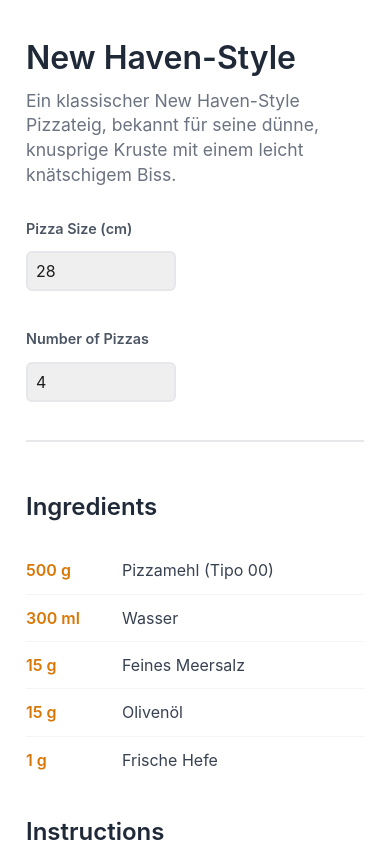
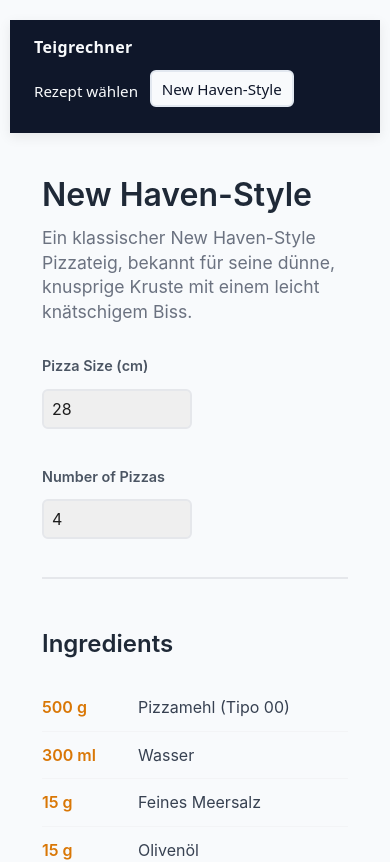
Before and after one commit to SoulKa/teigrechner, a Vue app: page / in a window 390 px wide. Shown: the top 862 px of the page. Built offline with nearby package versions, Linux system fonts and the light colour scheme.

Commit message:
with recipe select

```diff
--- a/src/App.vue
+++ b/src/App.vue
@@ -1,11 +1,29 @@
 <script setup lang="ts">
+import { ref } from 'vue'
 import RecipeDisplay from './components/RecipeDisplay.vue'
 import { Recipe } from './data/recipes'
+
+const recipes = [Recipe.NEW_HAVEN, Recipe.NEAPOLITAN] as const
+const selectedRecipe = ref<Recipe>(recipes[0])
 </script>
 
 <template>
   <div id="app">
-    <RecipeDisplay :recipe="Recipe.NEW_HAVEN" />
+    <header class="topbar">
+      <div class="brand">Teigrechner</div>
+      <label class="recipe-select">
+        <span>Rezept wählen</span>
+        <select v-model="selectedRecipe">
+          <option v-for="recipe in recipes" :key="recipe.name" :value="recipe">
+            {{ recipe.name }}
+          </option>
+        </select>
+      </label>
+    </header>
+
+    <main class="content">
+      <RecipeDisplay :recipe="selectedRecipe" />
+    </main>
   </div>
 </template>
 
@@ -16,7 +34,64 @@ import { Recipe } from './data/recipes'
   box-sizing: border-box;
 }
 
+body {
+  background: #f8fafc;
+}
+
 #app {
   min-height: 100vh;
+  color: #0f172a;
+}
+
+.topbar {
+  display: flex;
+  justify-content: space-between;
+  align-items: center;
+  padding: 1rem 1.5rem;
+  background: #0f172a;
+  color: #f8fafc;
+  box-shadow: 0 4px 12px rgba(0, 0, 0, 0.08);
+}
+
+.brand {
+  font-weight: 700;
+  letter-spacing: 0.02em;
+}
+
+.recipe-select {
+  display: flex;
+  align-items: center;
+  gap: 0.75rem;
+  font-size: 0.95rem;
+}
+
+.recipe-select select {
+  padding: 0.4rem 0.6rem;
+  border-radius: 0.375rem;
+  border: 2px solid #e2e8f0;
+  background: #f8fafc;
+  color: #0f172a;
+  font-size: 0.95rem;
+}
+
+.recipe-select select:focus {
+  outline: none;
+  border-color: #d97706;
+}
+
+.content {
+  padding: 2rem 1.5rem 3rem;
+}
+
+@media (max-width: 640px) {
+  .topbar {
+    flex-direction: column;
+    align-items: flex-start;
+    gap: 0.75rem;
+  }
+
+  .content {
+    padding: 1.5rem 1rem 2.5rem;
+  }
 }
 </style>
--- a/src/components/RecipeDisplay.vue
+++ b/src/components/RecipeDisplay.vue
@@ -1,5 +1,5 @@
 <script setup lang="ts">
-import { ref, computed } from 'vue'
+import { ref, computed, watch } from 'vue'
 import { Recipe, RecipeScaler } from '@/data/recipes'
 
 const props = defineProps<{
@@ -8,6 +8,19 @@ const props = defineProps<{
 
 const pizzaSize = ref(props.recipe.diameter)
 const pizzaCount = ref(props.recipe.portions)
+
+// Reset inputs when a different recipe is selected
+watch(
+  () => props.recipe,
+  (newRecipe) => {
+    const previousCount = pizzaCount.value
+    pizzaSize.value = newRecipe.diameter
+    // Keep pizza count aligned to the new recipe's default portions
+    // by snapping to the nearest multiple of the new default based on the prior count.
+    const multiple = Math.max(1, Math.round(previousCount / newRecipe.portions))
+    pizzaCount.value = newRecipe.portions * multiple
+  },
+)
 
 const scaledRecipe = computed(() =>
   RecipeScaler.scale(props.recipe, pizzaSize.value, pizzaCount.value),
@@ -56,9 +69,7 @@ const scaledRecipe = computed(() =>
             class="ingredient-item"
           >
             <div class="ingredient-text">
-              <span class="ingredient-amount"
-                >{{ entry.quantity.amount }} {{ entry.quantity.unit.symbol }}</span
-              >
+              <span class="ingredient-amount">{{ entry.quantity }}</span>
               <span class="ingredient-name">{{ entry.ingredient.name }}</span>
             </div>
           </li>
--- a/src/data/recipes.ts
+++ b/src/data/recipes.ts
@@ -20,10 +20,14 @@ export class Unit {
 }
 
 export class Ingredient {
-  constructor(
+  private static nextId = 1
+
+  public readonly id = Ingredient.nextId++
+
+  private constructor(
     public readonly name: string,
 
-    // Density in g/cm³. Optional; defaults to none
+    /** Density in g/cm³. Optional; defaults to none */
     public readonly density: number = 0,
   ) {}
 
@@ -76,6 +80,10 @@ export class IngredientQuantity {
   toString(): string {
     return `${this.quantity} ${this.ingredient.name}`
   }
+
+  multiply(factor: number): IngredientQuantity {
+    return new IngredientQuantity(this.ingredient, this.quantity.multiply(factor))
+  }
 }
 
 type Instruction = string | ((recipe: Recipe) => string)
@@ -106,10 +114,16 @@ export class Recipe {
     )
   }
 
+  getIngredient(ingredient: Ingredient): IngredientQuantity {
+    const iq = this.ingredients.find((iq) => iq.ingredient.id === ingredient.id)
+    if (iq === undefined) {
+      throw new Error(`Ingredient "${ingredient.name}" not found in recipe "${this.name}".`)
+    }
+    return iq
+  }
+
   getIngredientQuantity(ingredient: Ingredient): Quantity {
-    const iq = this.ingredients.find((iq) => iq.ingredient === ingredient)
-    if (!iq) throw new Error(`Ingredient ${ingredient.name} not found in recipe ${this.name}.`)
-    return iq.quantity
+    return this.getIngredient(ingredient).quantity
   }
 
   static readonly NEW_HAVEN = new Recipe(
@@ -183,19 +197,10 @@ export class RecipeScaler {
     const targetArea = Math.PI * Math.pow(targetDiameter / 2, 2)
     const scaleFactor = (targetArea * targetPortions) / (baseArea * recipe.portions)
 
-    // Scale all ingredients
-    const scaledIngredients = recipe.ingredients.map(
-      (iq) =>
-        new IngredientQuantity(
-          iq.ingredient,
-          new Quantity(Math.round(iq.quantity.amount * scaleFactor * 10) / 10, iq.quantity.unit),
-        ),
-    )
-
     return new Recipe(
       recipe.name,
       recipe.description,
-      scaledIngredients,
+      recipe.ingredients.map((iq) => iq.multiply(scaleFactor)),
       recipe.instructions,
       targetDiameter,
       targetPortions,
```
